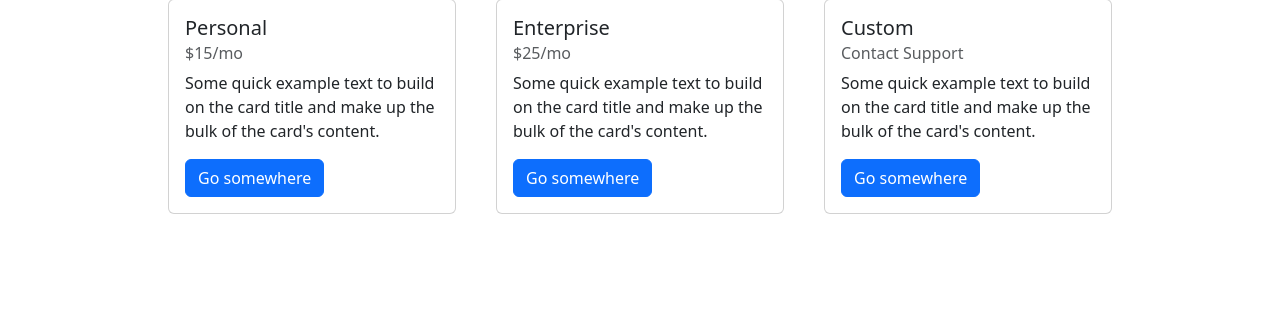
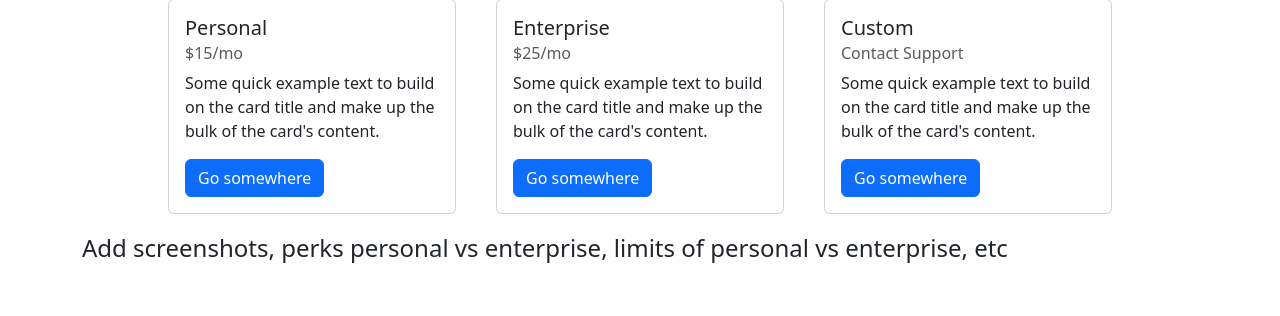
Before and after one commit to TropiiDev/DualHacks, a Flask app: page /pricing in a window 1280 px wide. Shown: the part 279-595 px from the top of the page. Run offline with Flask 3, Linux system fonts and the light colour scheme; some libraries are stand-ins or nearby versions.

Commit message:
Updated Pricing

```diff
--- a/website/templates/pricing.html
+++ b/website/templates/pricing.html
@@ -44,6 +44,7 @@
       </div>
     </div>
 
+    <h4>Add screenshots, perks personal vs enterprise, limits of personal vs enterprise, etc</h4>
 
 {% endblock %}
 {% block scripts %}
```
